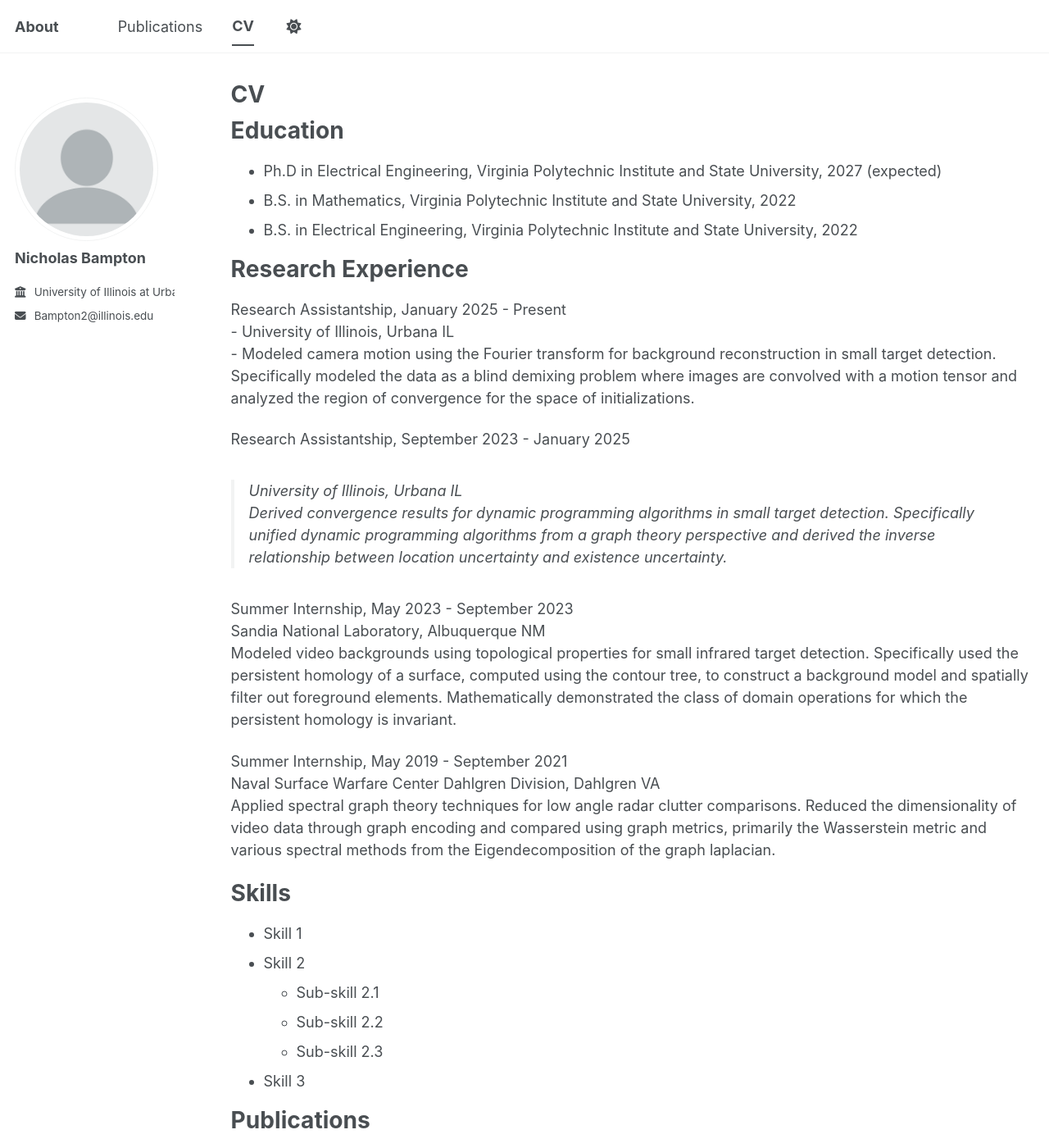
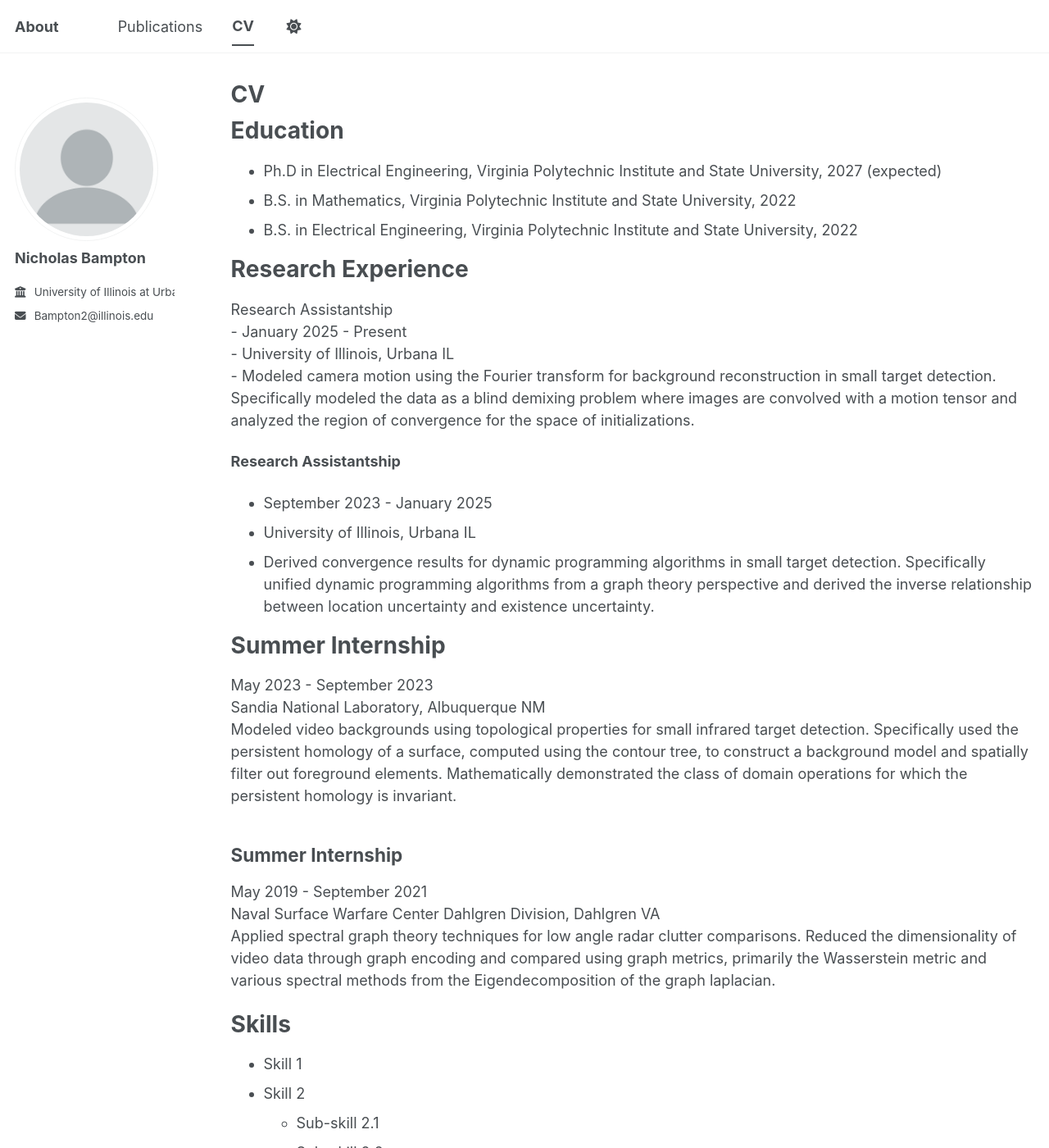
Before and after one commit to nick-bampton/nick-bampton.github.io, a Jekyll site: the page built from _pages/cv.md, in a window 1280 px wide and 1400 px high. Shown: the whole window at 82% size. Built offline with Jekyll 4.4.1, drawn with Linux system fonts in a browser that asks for light colours; a script bundle is joined from its source files by our own code; library files that are not in the unit come from our copies.

Commit message:
Update cv.md

```diff
--- a/_pages/cv.md
+++ b/_pages/cv.md
@@ -17,19 +17,23 @@
 
 Research Experience
 ======
-Research Assistantship, January 2025 - Present<br>
+Research Assistantship<br>
+\- January 2025 - Present<br>
 \- University of Illinois, Urbana IL<br>
 \- Modeled camera motion using the Fourier transform for background reconstruction in small target detection. Specifically modeled the data as a blind demixing problem where images are convolved with a motion tensor and analyzed the region of convergence for the space of initializations.
 
-Research Assistantship, September 2023 - January 2025<br>
->University of Illinois, Urbana IL<br>
->Derived convergence results for dynamic programming algorithms in small target detection. Specifically unified dynamic programming algorithms from a graph theory perspective and derived the inverse relationship between location uncertainty and existence uncertainty.
+**Research Assistantship**<br>
+- September 2023 - January 2025<br>
+- University of Illinois, Urbana IL<br>
+- Derived convergence results for dynamic programming algorithms in small target detection. Specifically unified dynamic programming algorithms from a graph theory perspective and derived the inverse relationship between location uncertainty and existence uncertainty.
 
-Summer Internship, May 2023 - September 2023<br>
+# Summer Internship<br>
+May 2023 - September 2023<br>
 Sandia National Laboratory, Albuquerque NM<br>
 Modeled video backgrounds using topological properties for small infrared target detection. Specifically used the persistent homology of a surface, computed using the contour tree, to construct a background model and spatially filter out foreground elements. Mathematically demonstrated the class of domain operations for which the persistent homology is invariant.
 
-Summer Internship, May 2019 - September 2021<br>
+## Summer Internship<br>
+May 2019 - September 2021<br>
 Naval Surface Warfare Center Dahlgren Division, Dahlgren VA<br>
 Applied spectral graph theory techniques for low angle radar clutter comparisons.  Reduced the dimensionality of video data through graph encoding and compared using graph metrics, primarily the Wasserstein metric and various spectral methods from the Eigendecomposition of the graph laplacian.
 
```
